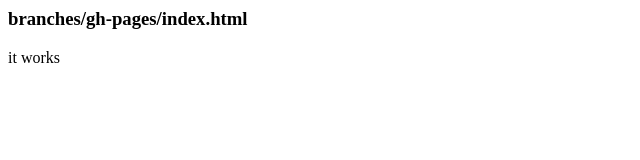
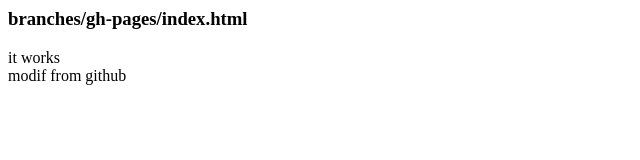
Before and after one commit to IUT-Blagnac/MPAtestJMI, a plain HTML site: page index.html in a window 1280 px wide. Shown: the whole page, without its empty margins (0-640 px from the left). Drawn offline with Linux system fonts and the light colour scheme.

Commit message:
edited from github [skip ci]

```diff
--- a/index.html
+++ b/index.html
@@ -1,4 +1,5 @@
 <html><body>
 <h3>branches/gh-pages/index.html</h3>
-it works
+it works<br/>
+modif from github
 </body></html>
```
